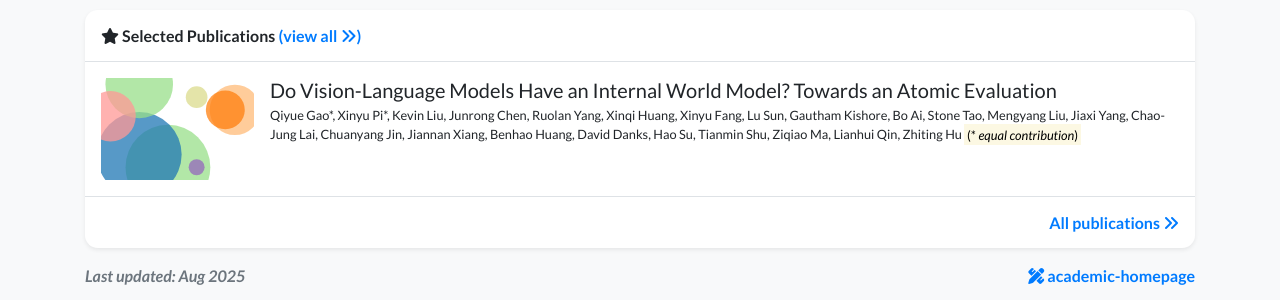
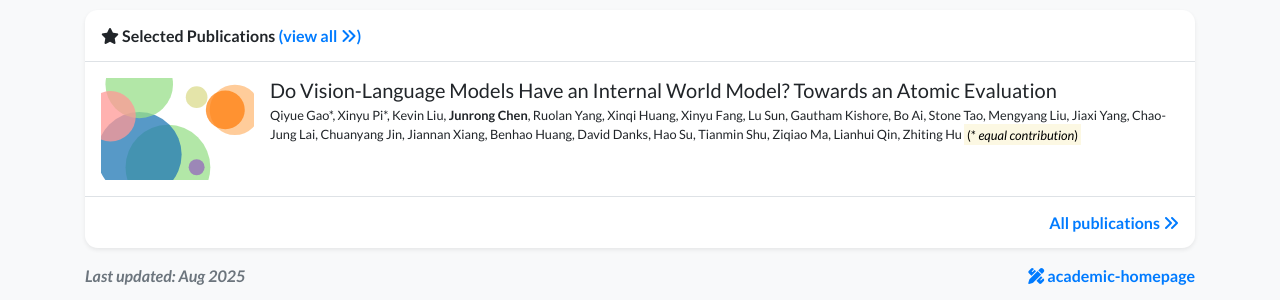
Before and after one commit to JunrongChen2004/junrongchen2004.github.io, a Jekyll site: the page built from index.html, in a window 1280 px wide and 900 px high, scrolled down 563 px. Shown: the part 596-896 px from the top of the window. Built offline with Jekyll 4.4.1, drawn with Linux system fonts in a browser that asks for light colours; nearby versions of some CDN libraries; a style sheet for code colours, icons or effects is not loaded; part of the change alters nothing that is shown.

```diff
--- a/_data/authors.yml
+++ b/_data/authors.yml
@@ -1,22 +1,3 @@
-"Your Name":
+"Junrong Chen":
   bold: true
-
-"Robert White":
-  url: https://www.google.com/?q=Robert+White
-
-"Charles Green (MIT)":
-  name: Charles Green
-  url: https://www.google.com/?q=Charles+Green+MIT
-
-"Charles Green (Stanford)":
-  name: Charles Green
-  url: https://www.google.com/?q=Charles+Green+Stanford
-
-"Garrett Harris":
-  url: https://www.google.com/?q=Garrett+Harris
-
-"James Wang":
-  url: https://www.google.com/?q=James+Wang
-
-"John Doe":
-  url: https://www.google.com/?q=John+Doe
+  url: https://scholar.google.com/citations?user=EY55zZIAAAAJ
```
